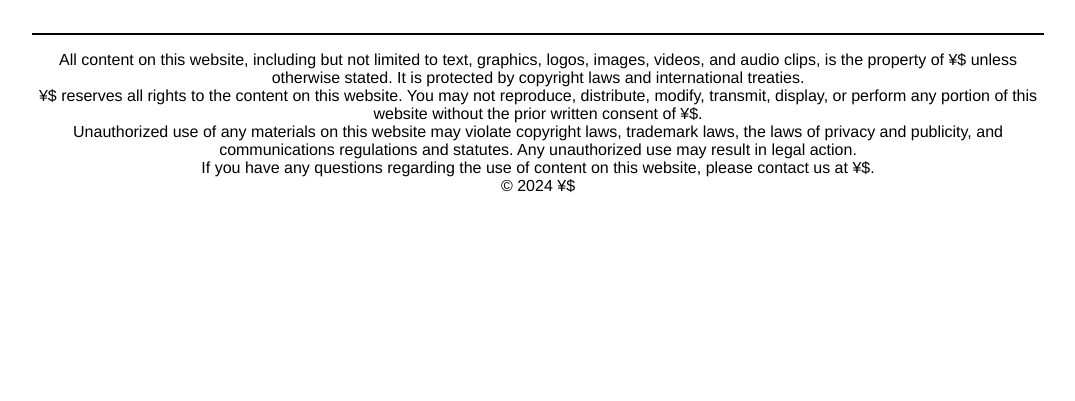
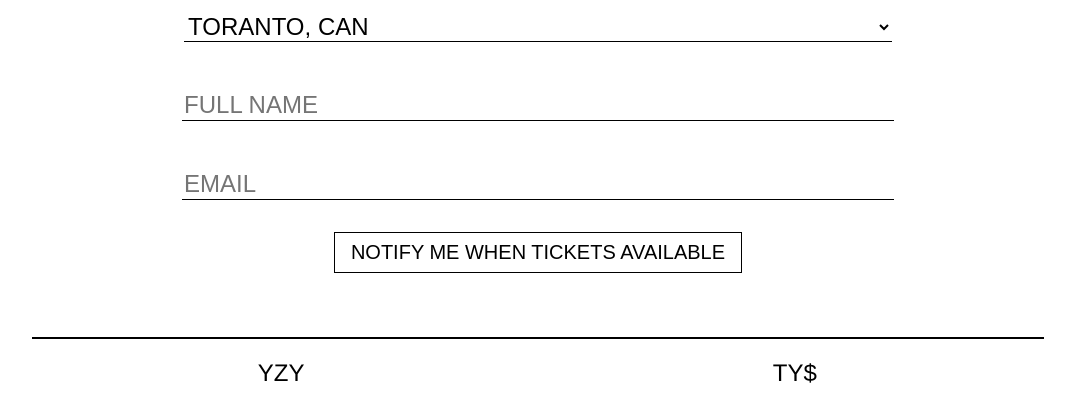
Before and after one commit to MJonesVV/VEF2-LOKA, a plain HTML site: page TICKETS.html in a window 1280 px wide. Shown: the part 367-768 px from the top of the page, without its empty margins (102-1177 px from the left). Drawn offline with Linux system fonts and the light colour scheme; files whose address does not match are found by name.

Commit message:
ticket almost done

```diff
--- a/TICKETS.html
+++ b/TICKETS.html
@@ -10,6 +10,7 @@
     <link rel="stylesheet" href="css/table.css">
     <link rel="stylesheet" href="css/topmenu.css">
     <link rel="stylesheet" href="css/slide.css">
+    <link rel="stylesheet" href="css/register.css">
     <title>Forsíða</title>
 </head>
 
@@ -31,7 +32,42 @@
         </nav>
     </header>
     <main>
-
+        <section>
+            <h2>AN EMAIL WILL BE SENT WHEN TICKETS ARE AVAILABLE</h2>
+            <h2>RESELLING TICKETS WILL NOT BE ALLOWED</h2>
+        </section>
+        <section class="seperation">
+            <form action="#" method="get" class="register">
+                <p>
+                    <select name="" id="" placeholder="COUNTRY" required>
+                        <option value="">TORANTO, CAN</option>
+                        <option value="">NEW YORK, USA</option>
+                        <option value="">ATLANTA, USA</option>
+                        <option value="">HOUSTON, USA</option>
+                        <option value="">CHICAGO, USA</option>
+                        <option value="">LOS ANGELES, USA</option>
+                        <option value="">MEXICO CITY, MEX</option>
+                        <option value="">MADRID, SPAIN</option>
+                        <option value="">LONDON, UK</option>
+                        <option value="">DUBAI, UAE</option>
+                        <option value="">NAIROBI, KENYA	</option>
+                        <option value="">LAGOS, NIGERIA	</option>
+                        <option value="">SYDNEY, AUS</option>
+                        <option value="">MELBOURNE, AUS	</option>
+                        <option value="">TOKYO, JAPAN</option>
+                    </select>
+                </p>
+                <p>
+                    <input type="text" name="" id="" placeholder="FULL NAME" required>
+                </p>
+                <p>
+                    <input type="email" name="" id="" placeholder="EMAIL" required>
+                </p>
+                <p>
+                <button class="notify">NOTIFY ME WHEN TICKETS AVAILABLE</button>
+                <p>
+            </form>
+        </section>
     </main>
     <footer class="container">
         <section class="col-2 seperation">
--- /dev/null
+++ b/css/register.css
@@ -0,0 +1,23 @@
+.notify {
+    color: var(--lt-txt-1);
+    border: 1px solid var(--lt-txt-1);
+    background-color: var(--lt-bg-1);
+    font-size: 1.25rem;
+    padding: 0.5rem 1rem;
+}
+input[type="text"],
+input[type="email"],
+select {
+    border: none;
+    border-bottom: 1px solid var(--lt-txt-1);
+    color: var(--lt-txt-1);
+	width: 70%;
+    font-size: 1.5rem;
+    margin-bottom: 1rem;
+    margin-top: 1rem;
+    background-color: var(--lt-bg-1);
+}
+select option {
+    font-size: 1rem;
+
+}
--- a/css/topmenu.css
+++ b/css/topmenu.css
@@ -6,6 +6,7 @@
 .topnav {
     background-color: var(--lt-bg-1);
     padding: 0 0 15rem 0;
+
 }
 .topmenu {
     display: flex;
@@ -55,6 +56,7 @@
     .topnav {
         background-color: var(--lt-bg-1);
         padding: 0;
+        margin-bottom: 2rem;
     }
     .topmenu {
         flex-flow: row;
```
